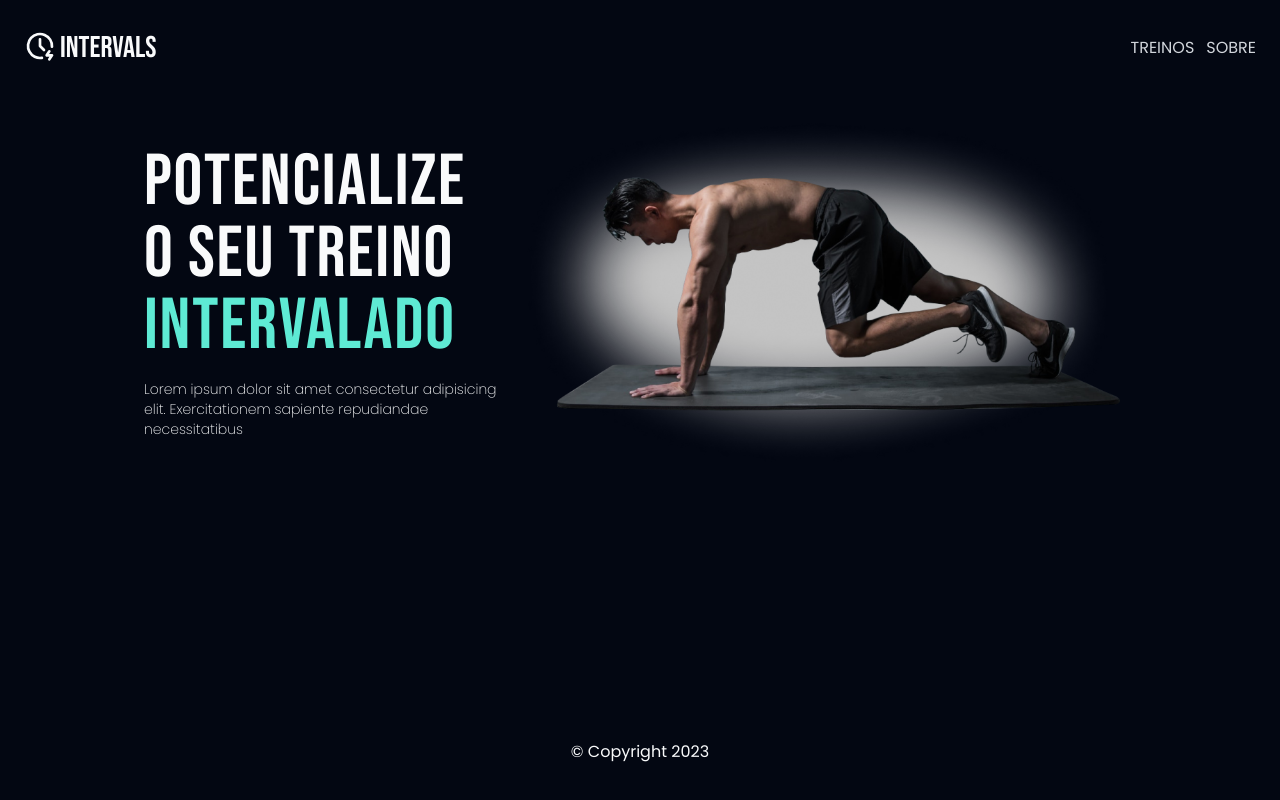
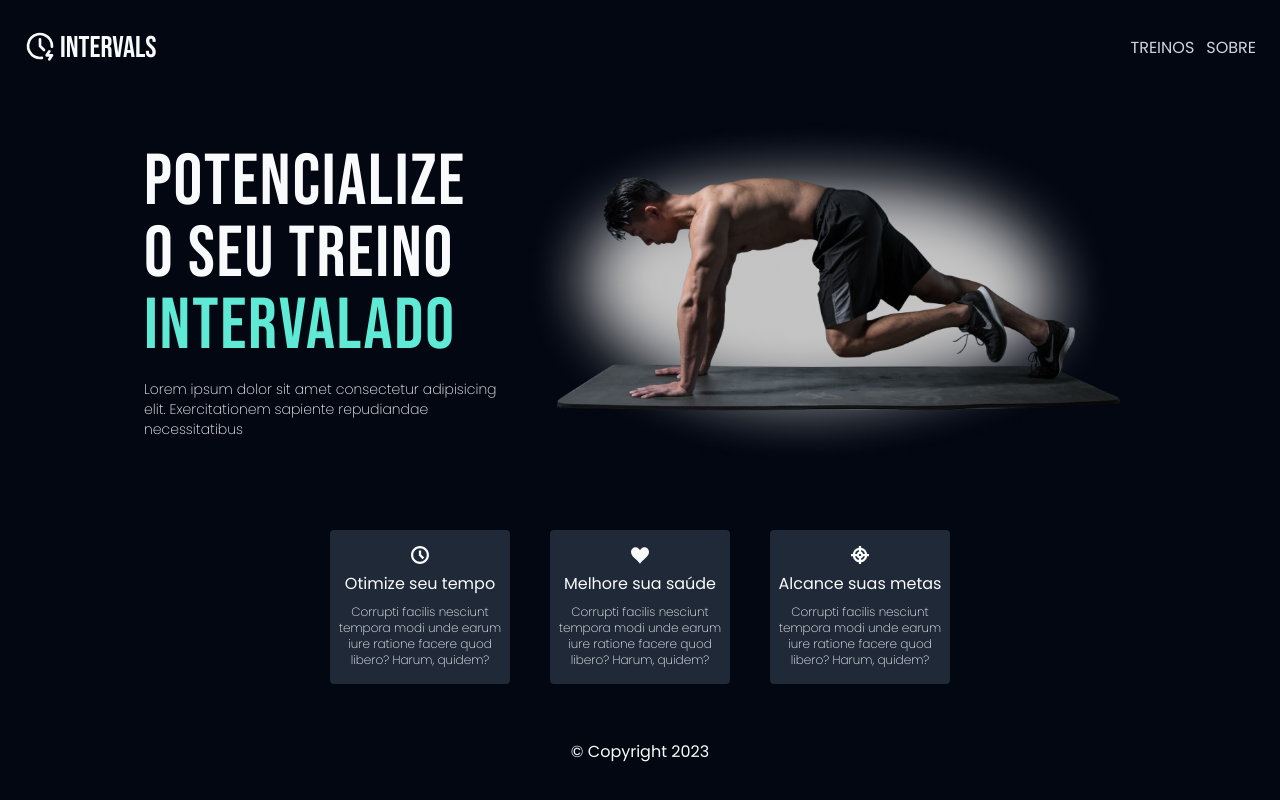
Before and after one commit to johnnysn/intervals-course, a Next.js app: page / in a window 1280 px wide. Built offline with nearby package versions, Linux system fonts and the light colour scheme.

Commit message:
Criar seção de features

```diff
--- a/src/app/page.tsx
+++ b/src/app/page.tsx
@@ -1,8 +1,10 @@
 import Image from "next/image";
 import { bebas } from "./fonts";
+import { ImClock, ImHeart, ImTarget } from 'react-icons/im';
 
 export default function Home() {
   return (
+    <>
       <section id="hero" className="px-2 md:px-6 mt-6 flex flex-col md:flex-row-reverse md:gap-4 items-center justify-center">
         <Image
           alt="Treino"
@@ -24,5 +26,31 @@ export default function Home() {
           </p>
         </div>
       </section>
+      <section id="features" className="px-2 md:px-6 mt-16 flex flex-wrap gap-10 justify-center">
+        <div className="bg-gray-800 rounded flex flex-col items-center gap-2 max-w-[180px] py-4 px-2">
+          <span className="text-lg"> <ImClock /> </span>
+          <h3>Otimize seu tempo</h3>
+          <p className="font-thin text-xs text-center">
+            Corrupti facilis nesciunt tempora modi unde earum iure ratione facere quod libero? Harum, quidem?
+          </p>
+        </div>
+
+        <div className="bg-gray-800 rounded flex flex-col items-center gap-2 max-w-[180px] py-4 px-2">
+          <span className="text-lg"> <ImHeart /> </span>
+          <h3>Melhore sua saúde</h3>
+          <p className="font-thin text-xs text-center">
+            Corrupti facilis nesciunt tempora modi unde earum iure ratione facere quod libero? Harum, quidem?
+          </p>
+        </div>
+
+        <div className="bg-gray-800 rounded flex flex-col items-center gap-2 max-w-[180px] py-4 px-2">
+          <span className="text-lg"> <ImTarget /> </span>
+          <h3>Alcance suas metas</h3>
+          <p className="font-thin text-xs text-center">
+            Corrupti facilis nesciunt tempora modi unde earum iure ratione facere quod libero? Harum, quidem?
+          </p>
+        </div>
+      </section>
+    </>
   );
 }
```
Lines whose indentation alone changed are shown as unchanged.
